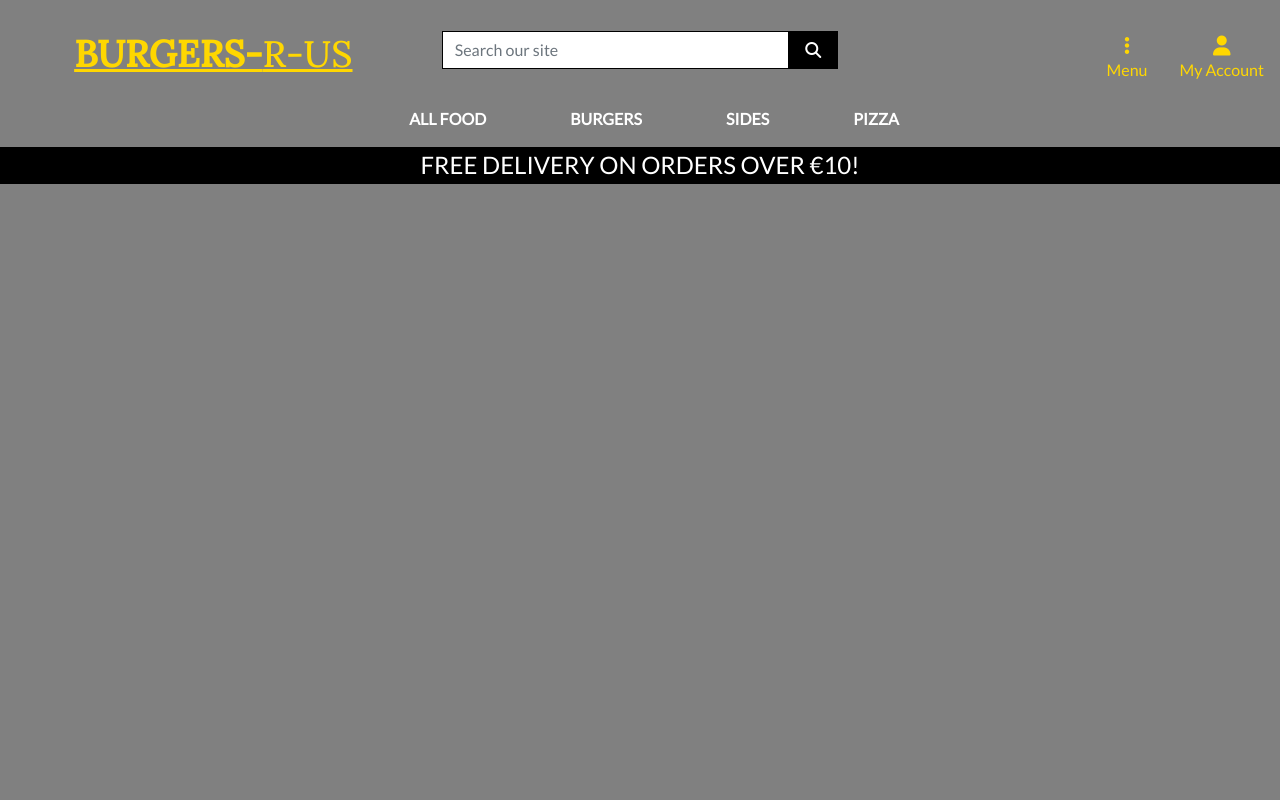
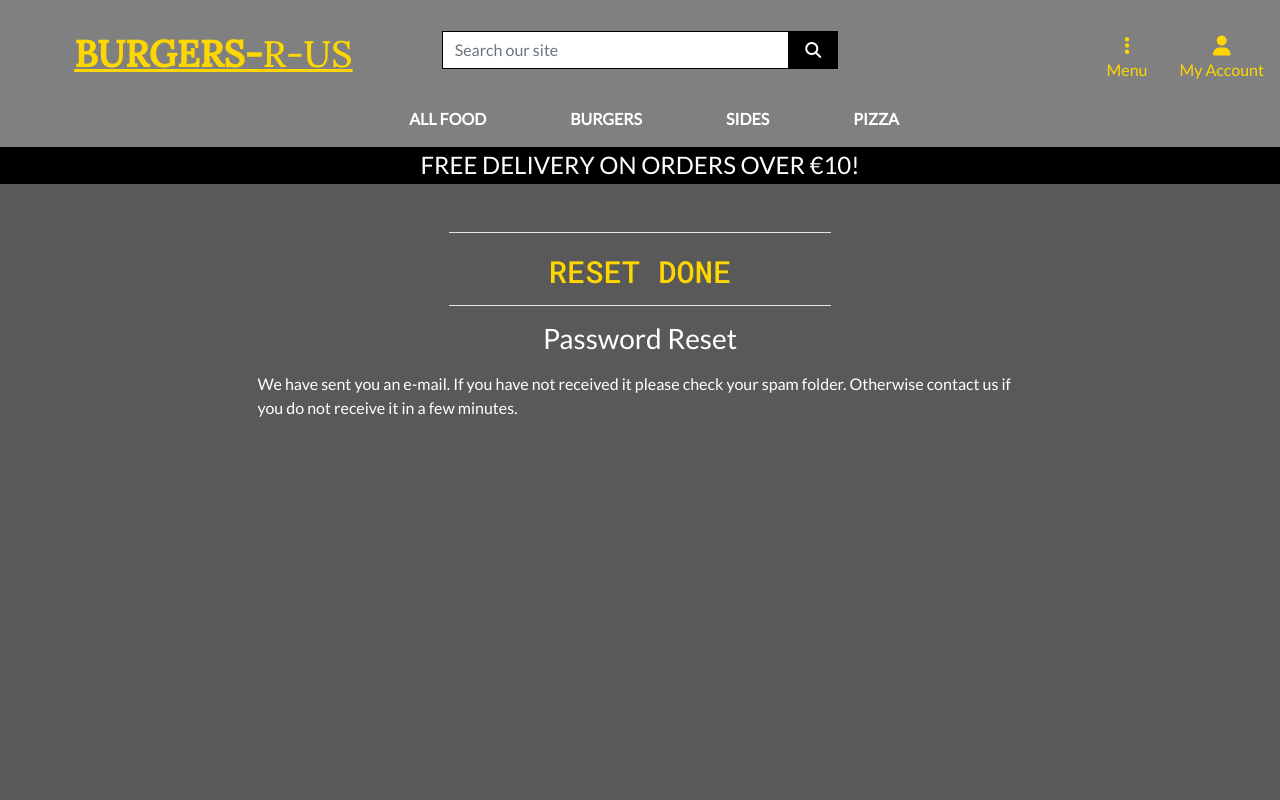
Before and after one commit to seanj06/Burgers-R-Us-P5, a Django app: a page that uses templates/allauth/account/password_reset_done.html in a window 1280 px wide. Run offline with Django 3.2, Linux system fonts and the light colour scheme; some libraries are stand-ins or nearby versions.

Commit message:
Modify password reset template to match rest of site

```diff
--- a/review/templates/review/review.html
+++ b/review/templates/review/review.html
@@ -74,6 +74,7 @@
             {% endfor %}
         </div>
     </div>
+    {% if reviews.paginator.num_pages > 1 %}
     <div class="container pt-3 mt-3 text-center">
         {% if products.has_previous %}
         <a class="pagination-link" href="?page={{ products.previous_page_number }}">&laquo; Previous</a>
@@ -91,6 +92,7 @@
         <a class="pagination-link" href="?page={{ products.next_page_number }}">Next &raquo;</a>
         {% endif %}
     </div>
+    {% endif %}
 </div>
 {% endblock %}
 {% block postloadjs %}
--- a/templates/allauth/account/login.html
+++ b/templates/allauth/account/login.html
@@ -7,7 +7,7 @@
 {% block extra_title %} - {% trans "Sign In" %}{% endblock %}
 
 {% block inner_content %}
-<div class="container vh-100">
+<div class="container">
   <div class="row justify-content-center">
     <div class="col-12">
       <hr class="w-50 mb-1 rule">
--- a/templates/allauth/account/logout.html
+++ b/templates/allauth/account/logout.html
@@ -5,7 +5,7 @@
 {% block head_title %}{% trans "Sign Out" %}{% endblock %}
 
 {% block inner_content %}
-<div class="container vh-100 justify-content-center">
+<div class="container justify-content-center">
   <div class="row align-items-center text-center">
     <div class="col-12 mt-3">
       <hr class="w-50 mb-1 rule">
--- a/templates/allauth/account/password_reset_done.html
+++ b/templates/allauth/account/password_reset_done.html
@@ -5,12 +5,22 @@
 
 {% block head_title %}{% trans "Password Reset" %}{% endblock %}
 
-{% block content %}
-    <h1>{% trans "Password Reset" %}</h1>
+{% block inner_content %}
+<div class="container">
+    <div class="row justify-content-center">
+        <div class="col-12">
+            <hr class="w-50 mb-1 rule">
+            <h2 class="logo-font pt-3 header-text text-center">Reset Done</h2>
+            <hr class="w-50 mb-1 rule">
+            <h3 class="mt-3 text-center text-white">{% trans "Password Reset" %}</h3>
 
-    {% if user.is_authenticated %}
-    {% include "account/snippets/already_logged_in.html" %}
-    {% endif %}
+            {% if user.is_authenticated %}
+            {% include "account/snippets/already_logged_in.html" %}
+            {% endif %}
 
-    <p>{% blocktrans %}We have sent you an e-mail. If you have not received it please check your spam folder. Otherwise contact us if you do not receive it in a few minutes.{% endblocktrans %}</p>
+            <p class="mt-3 text-white">{% blocktrans %}We have sent you an e-mail. If you have not received it please check your spam folder.
+                Otherwise contact us if you do not receive it in a few minutes.{% endblocktrans %}</p>
+        </div>
+    </div>
+</div>
 {% endblock %}
```
